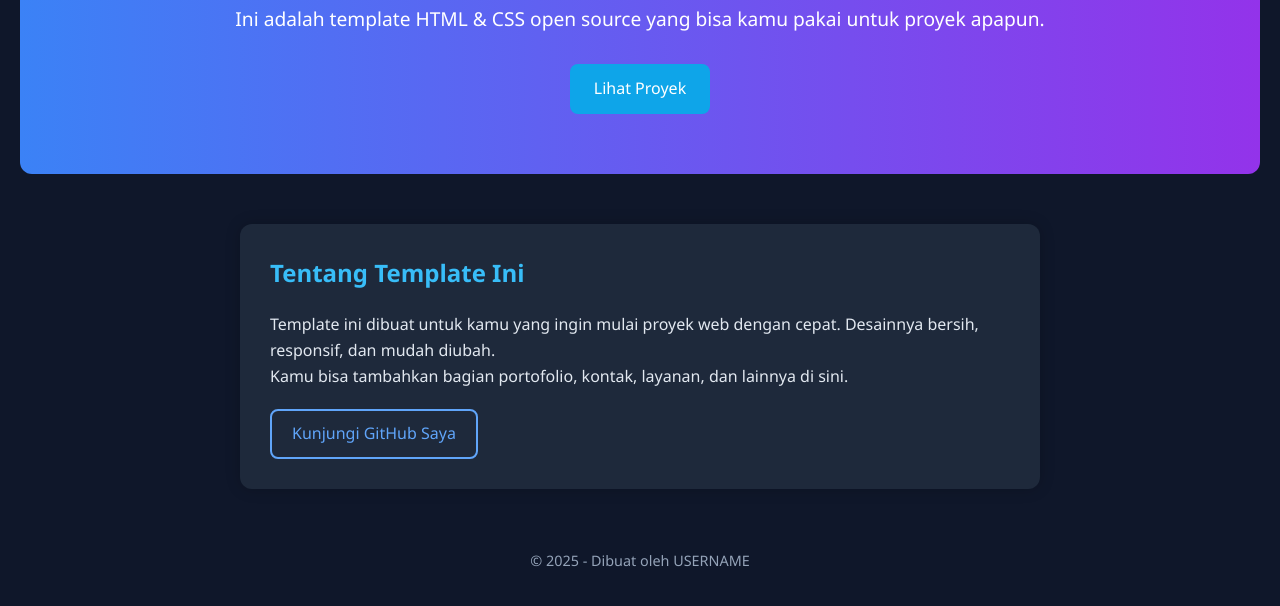
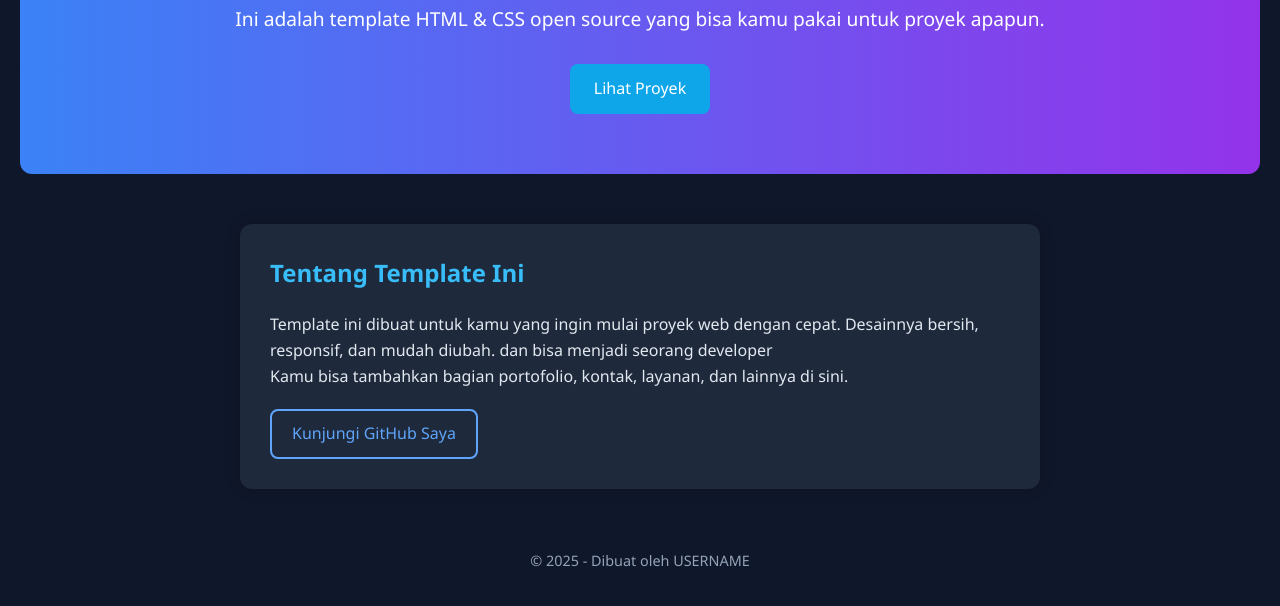
Before and after one commit to dev123dev33/template-html-css-web-free, a plain HTML site: page index.html in a window 1280 px wide. Shown: the part 188-794 px from the top of the page. Drawn offline with Linux system fonts and the light colour scheme.

Commit message:
Update index.html

```diff
--- a/index.html
+++ b/index.html
@@ -18,7 +18,7 @@
       <h2>Tentang Template Ini</h2>
       <p>
         Template ini dibuat untuk kamu yang ingin mulai proyek web dengan cepat.
-        Desainnya bersih, responsif, dan mudah diubah.
+        Desainnya bersih, responsif, dan mudah diubah. dan bisa menjadi seorang developer
       </p>
       <p>
         Kamu bisa tambahkan bagian portofolio, kontak, layanan, dan lainnya di sini.
```
